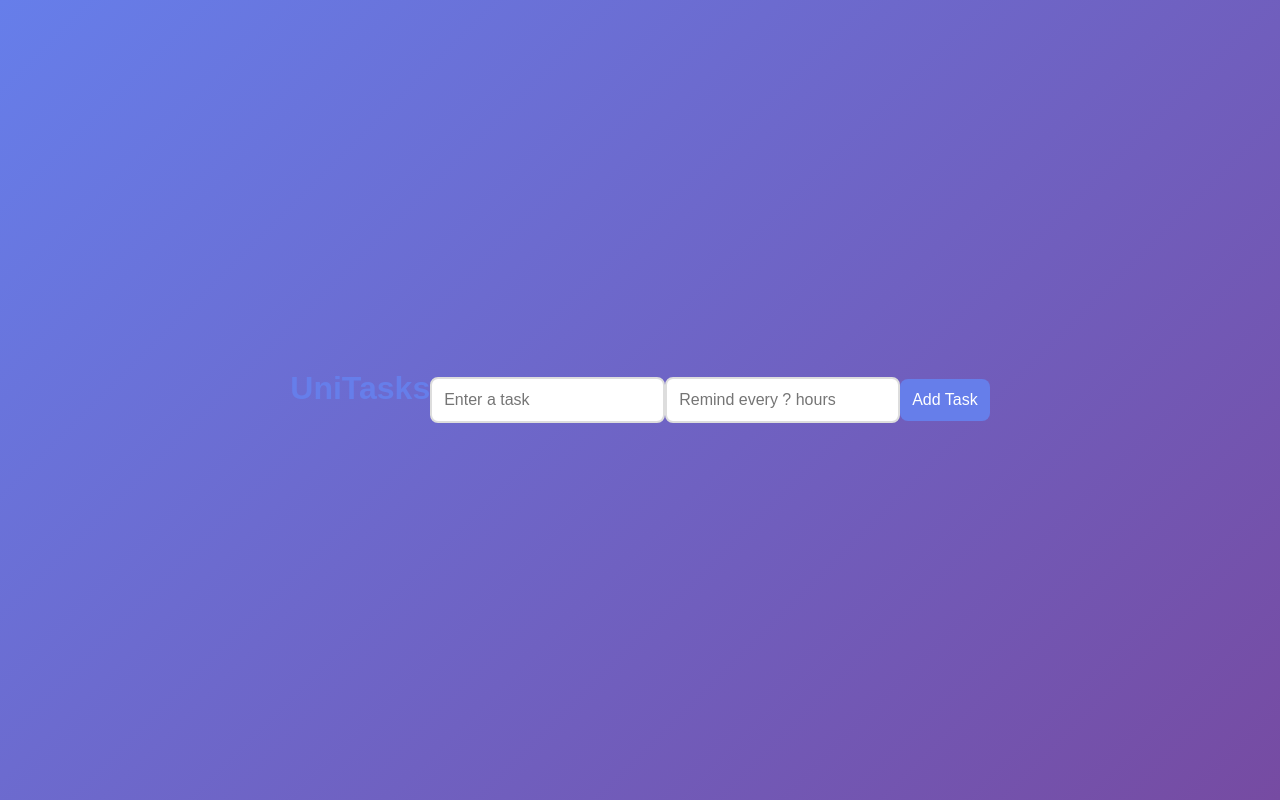
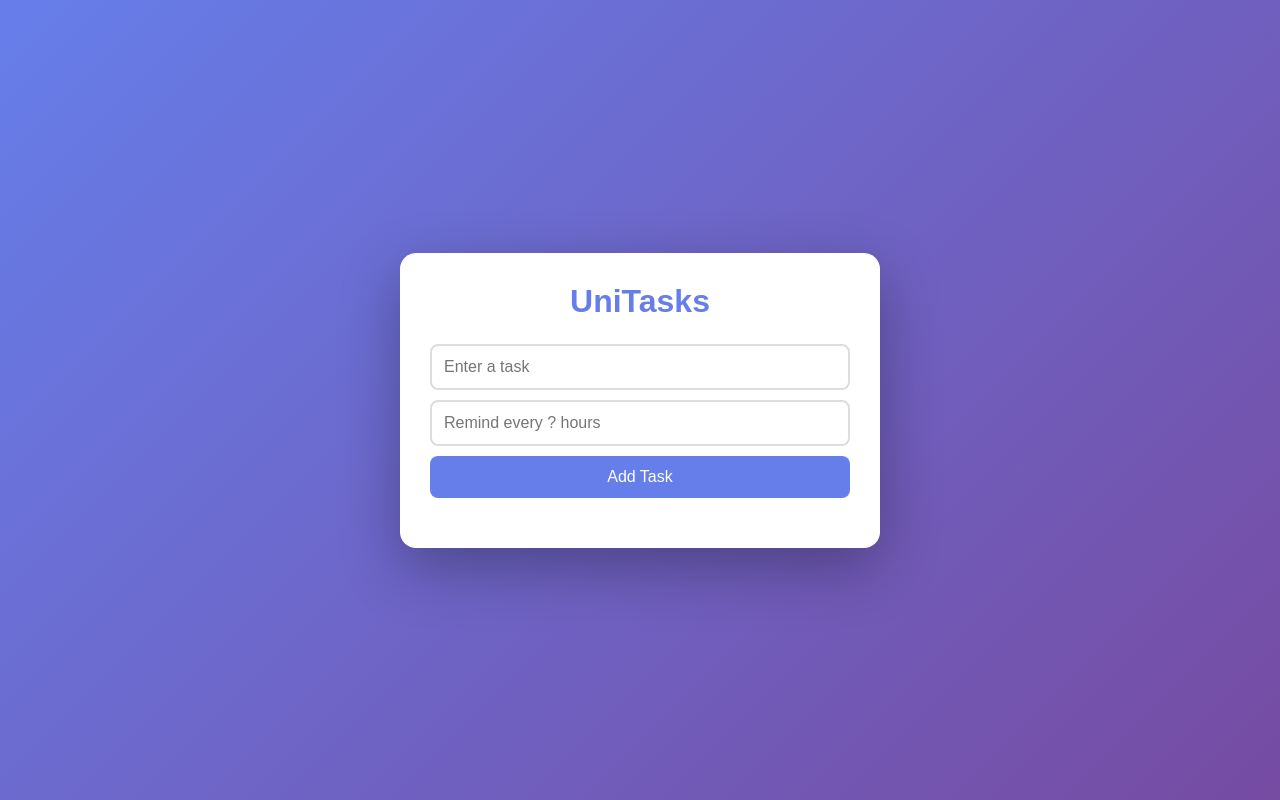
Before and after one commit to Mahima-8919/UniTasks, a plain HTML site: page index.html in a window 1280 px wide. Drawn offline with Linux system fonts and the light colour scheme.

Commit message:
Update index.html

```diff
--- a/index.html
+++ b/index.html
@@ -5,11 +5,15 @@
     <link rel="stylesheet" href="style.css">
   </head>
   <body>
+  <div class="container">
     <h1>UniTasks</h1>
-    <input type="text" id="TI" placeholder="Enter a task">
-    <input type="number" id="reminderHours" placeholder="Remind every ? hours" min="1">
-    <button onclick="addTask()">Add Task</button>
+    <div class="input-area">
+      <input type="text" id="TI" placeholder="Enter a task">
+      <input type="number" id="reminderHours" placeholder="Remind every ? hours" min="1">
+      <button onclick="addTask()">Add Task</button>
+    </div>
     <ul id="taskList"></ul>
-    <script src="script.js"></script>
-  </body>
+  </div>
+  <script src="script.js"></script>
+ </body>
 </html>
```
